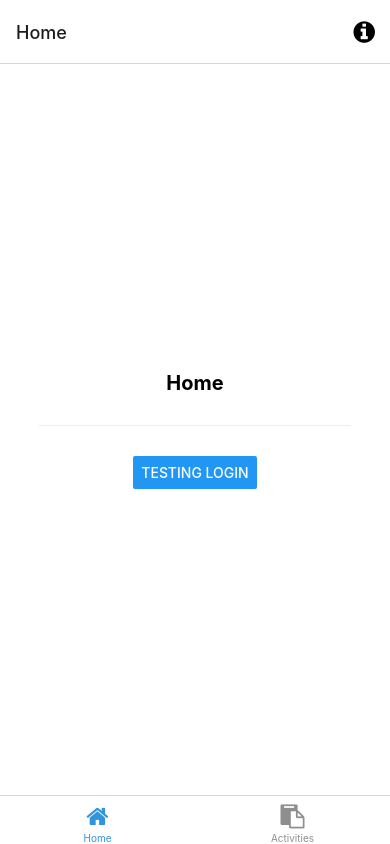
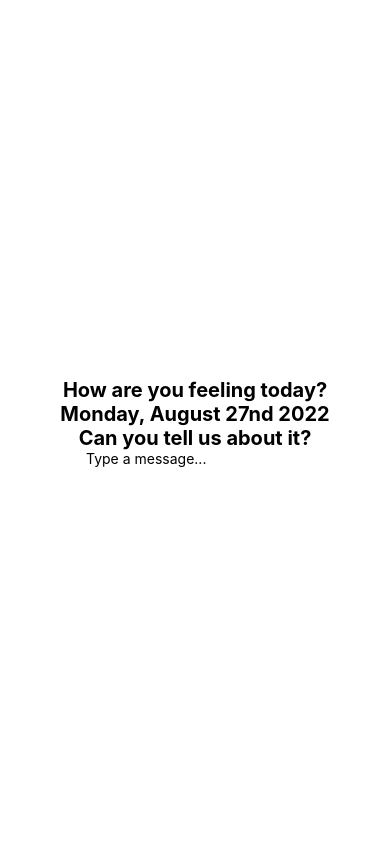
Before and after one commit to Q-N-M/wellderly-mobile, a React Native app: screen /MoodTracker in a window 390 px wide. Built offline with nearby package versions, Linux system fonts and the light colour scheme; what expo-linking would draw is missing.

Commit message:
resolve merge conflict

```diff
--- a/src/navigation/BottomTabNavigator.tsx
+++ b/src/navigation/BottomTabNavigator.tsx
@@ -2,12 +2,11 @@ import { createBottomTabNavigator } from "@react-navigation/bottom-tabs";
 import Colors from "../constants/Colors";
 import useColorScheme from "../hooks/useColorScheme";
 import HomeScreen from "../screens/HomeScreen";
-import MessagesScreen from "../screens/MessagesScreen";
 import { RootTabParamList, RootTabScreenProps } from "../types/navigation/";
 import { Pressable } from "react-native";
 import { FontAwesome } from "@expo/vector-icons";
-import ActivitiesScreen from "../screens/ActivitiesScreen";
-import ProfileScreen from "../screens/ProfileScreen";
+import ActivitiesScreen from "../screens/activities/ActivitiesScreen";
+import ProfileScreen from "../screens/profile/ProfileScreen";
 /**
  * A bottom tab navigator displays tab buttons on the bottom of the display to switch screens.
  * https://reactnavigation.org/docs/bottom-tab-navigator
--- a/src/navigation/LinkingConfiguration.ts
+++ b/src/navigation/LinkingConfiguration.ts
@@ -20,19 +20,14 @@ const linking: LinkingOptions<RootStackParamList> = {
               HomeScreen: 'one',
             },
           },
-          Messages: {
-            screens: {
-              MessagesScreen: 'two',
-            },
-          },
           Activities: {
             screens: {
-              ActivitiesScreen: 'three',
+              ActivitiesScreen: 'two',
             },
           },
           Profile: {
             screens: {
-              ProfileScreen: 'four',
+              ProfileScreen: 'three',
             },
           },
         },
--- a/src/navigation/RootNavigator.tsx
+++ b/src/navigation/RootNavigator.tsx
@@ -1,9 +1,11 @@
 import { createNativeStackNavigator } from "@react-navigation/native-stack";
 import ModalScreen from "../screens/ModalScreen";
 import NotFoundScreen from "../screens/NotFoundScreen";
+import MoodTrackerScreen from "../screens/MoodTrackerScreen";
 import { RootStackParamList } from "../types/navigation";
 import BottomTabNavigator from "./BottomTabNavigator";
 import AuthStackNavigator from "./AuthStackNavigator";
+import HomeStackNavigator from "./HomeStackNavigator";
 
 /**
  * A root stack navigator is often used for displaying modals on top of all other content.
@@ -29,6 +31,16 @@ export default function RootNavigator() {
         component={AuthStackNavigator}
         options={{ headerShown: false }}
       />
+      {/* <RootStack.Screen
+        name="Home"
+        component={HomeStackNavigator}
+        // options={{ headerShown: false }}
+      /> */}
+      <RootStack.Screen
+        name="MoodTracker"
+        component={MoodTrackerScreen}
+        options={{ headerShown: false }}
+      />
 
       <RootStack.Group screenOptions={{ presentation: "modal" }}>
         <RootStack.Screen name="Modal" component={ModalScreen} />
--- a/src/screens/HomeScreen.tsx
+++ b/src/screens/HomeScreen.tsx
@@ -1,6 +1,5 @@
 import React from "react";
 import { Button, StyleSheet } from "react-native";
-import EditScreenInfo from "../components/EditScreenInfo";
 import { Text, View } from "../components/Themed";
 import { RootTabScreenProps } from "../types/navigation";
 import { useNavigation } from "@react-navigation/core";
@@ -16,10 +15,9 @@ export default function HomeScreen({ navigation }: RootTabScreenProps<"Home">) {
         darkColor="rgba(255,255,255,0.1)"
       />
       <Button
-        title="testing login"
-        onPress={() => nav.navigate("Auth", { screen: "Login" })}
+        title="mood tracker"
+        onPress={() => nav.navigate("MoodTracker")}
       />
-      {/* <EditScreenInfo path="/screens/HomeScreen.tsx" /> */}
     </View>
   );
 }
--- /dev/null
+++ b/src/screens/MoodTrackerScreen.tsx
@@ -0,0 +1,35 @@
+import { StyleSheet, TextInput } from "react-native";
+import { Text, View } from "../components/Themed";
+import { RootStackScreenProps } from "../types/navigation";
+
+const MoodTrackerScreen = ({
+  navigation,
+}: RootStackScreenProps<"MoodTracker">) => {
+  return (
+    <View style={styles.container}>
+      <Text style={styles.title}>How are you feeling today?</Text>
+      <Text style={styles.title}>Monday, August 27nd 2022</Text>
+      <Text style={styles.title}>Can you tell us about it?</Text>
+      <TextInput placeholder="Type a message..." />
+    </View>
+  );
+};
+
+export default MoodTrackerScreen;
+
+const styles = StyleSheet.create({
+  container: {
+    flex: 1,
+    alignItems: "center",
+    justifyContent: "center",
+  },
+  title: {
+    fontSize: 20,
+    fontWeight: "bold",
+  },
+  separator: {
+    marginVertical: 30,
+    height: 1,
+    width: "80%",
+  },
+});
--- a/src/screens/MessagesScreen.tsx
+++ b/src/screens/activities/ActivitiesScreen.tsx
@@ -1,18 +1,21 @@
 import { StyleSheet } from "react-native";
 
-import EditScreenInfo from "../components/EditScreenInfo";
-import { Text, View } from "../components/Themed";
+import EditScreenInfo from "../../components/EditScreenInfo";
+import { Text, View } from "../../components/Themed";
+import { RootTabScreenProps } from "../../types/navigation";
 
-export default function MessagesScreen() {
+export default function ActivitiesScreen({
+  navigation,
+}: RootTabScreenProps<"Activities">) {
   return (
     <View style={styles.container}>
-      <Text style={styles.title}>Messages</Text>
+      <Text style={styles.title}>Activities</Text>
       <View
         style={styles.separator}
         lightColor="#eee"
         darkColor="rgba(255,255,255,0.1)"
       />
-      <EditScreenInfo path="/screens/MessagesScreen.tsx" />
+      <EditScreenInfo path="/screens/ActivitiesScreen.tsx" />
     </View>
   );
 }
--- a/src/screens/ActivitiesScreen.tsx
+++ b/src/screens/profile/ProfileScreen.tsx
@@ -1,21 +1,21 @@
 import { StyleSheet } from "react-native";
 
-import EditScreenInfo from "../components/EditScreenInfo";
-import { Text, View } from "../components/Themed";
-import { RootTabScreenProps } from "../types/navigation";
+import EditScreenInfo from "../../components/EditScreenInfo";
+import { Text, View } from "../../components/Themed";
+import { RootTabScreenProps } from "../../types/navigation";
 
-export default function ActivitiesScreen({
+export default function ProfileScreen({
   navigation,
-}: RootTabScreenProps<"Activities">) {
+}: RootTabScreenProps<"Profile">) {
   return (
     <View style={styles.container}>
-      <Text style={styles.title}>Activities</Text>
+      <Text style={styles.title}>Profile</Text>
       <View
         style={styles.separator}
         lightColor="#eee"
         darkColor="rgba(255,255,255,0.1)"
       />
-      <EditScreenInfo path="/screens/ActivitiesScreen.tsx" />
+      <EditScreenInfo path="/screens/ProfileScreen.tsx" />
     </View>
   );
 }
--- a/src/types/navigation/RootStack.tsx
+++ b/src/types/navigation/RootStack.tsx
@@ -7,6 +7,7 @@ export type RootStackParamList = {
   Modal: undefined;
   NotFound: undefined;
   Auth: NavigatorScreenParams<AuthStackParamList>;
+  MoodTracker: undefined;
 };
 
 export type RootStackScreenProps<Screen extends keyof RootStackParamList> =
--- a/src/types/navigation/RootTab.tsx
+++ b/src/types/navigation/RootTab.tsx
@@ -5,7 +5,6 @@ import { RootStackParamList } from "./RootStack";
 
 export type RootTabParamList = {
   Home: undefined;
-  Messages: undefined;
   Activities: undefined;
   Profile: undefined;
 };
```
Also changed, not shown: App.tsx (+5 -5 lines), src/components/Themed.tsx (+10 -7 lines), src/screens/ProfileScreen.tsx (deleted, +0 -38 lines), 2 other files (tests, documents, lock files or other folders).
